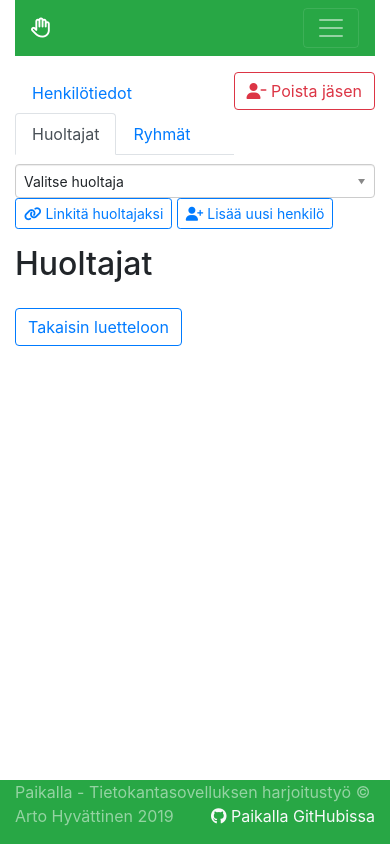
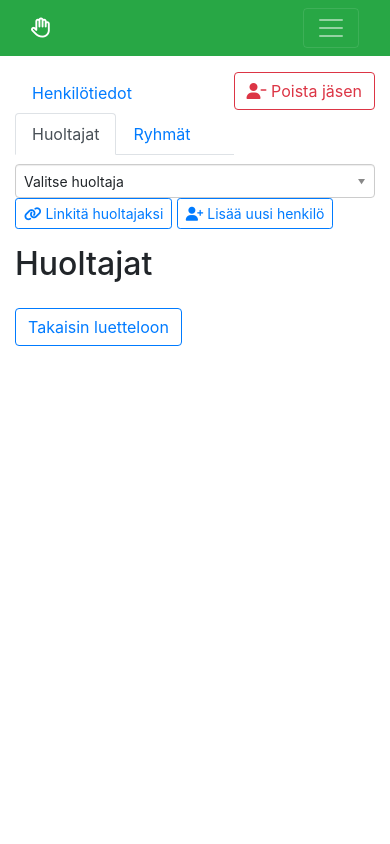
Before and after one commit to artoh/paikalla, a Flask app: page /jasenet/1/huoltajat in a window 390 px wide. Run offline with Flask 2, Linux system fonts and the light colour scheme; data that the repository does not hold is empty; some libraries are stand-ins or nearby versions.

Commit message:
Layoutin hienosäätäminen
Navigaatio täyttää koko leveyden, footer piiloon pienellä näytöllä

```diff
--- a/application/templates/layout.html
+++ b/application/templates/layout.html
@@ -9,8 +9,8 @@
   <script src="https://kit.fontawesome.com/b5b6b0f52d.js"></script>
 </head>
 <body>
-    <div class="container-fluid">
-      <nav class="navbar navbar-expand-lg navbar-dark bg-success sticky-top">
+    <div class="container-fluid bg-success">
+      <nav class="navbar navbar-expand-lg navbar-dark sticky-top">
         <a class="navbar-brand" href="/"><i class="far fa-hand-paper"></i></a>
         <button class="navbar-toggler" type="button" data-toggle="collapse" data-target="#navbarTogglerDemo02" aria-controls="navbarTogglerDemo02" aria-expanded="false" aria-label="Toggle navigation">
           <span class="navbar-toggler-icon"></span>
@@ -69,7 +69,7 @@
       {% endblock %}
     </div>
 
-    <footer class="page-footer">
+    <footer class="page-footer d-none d-md-block">
       <div class="container-fluid bg-success fixed-bottom">
         <p class="text-white-50 font-small">
           Paikalla - Tietokantasovelluksen harjoitustyö &copy; Arto Hyvättinen 2019
```
